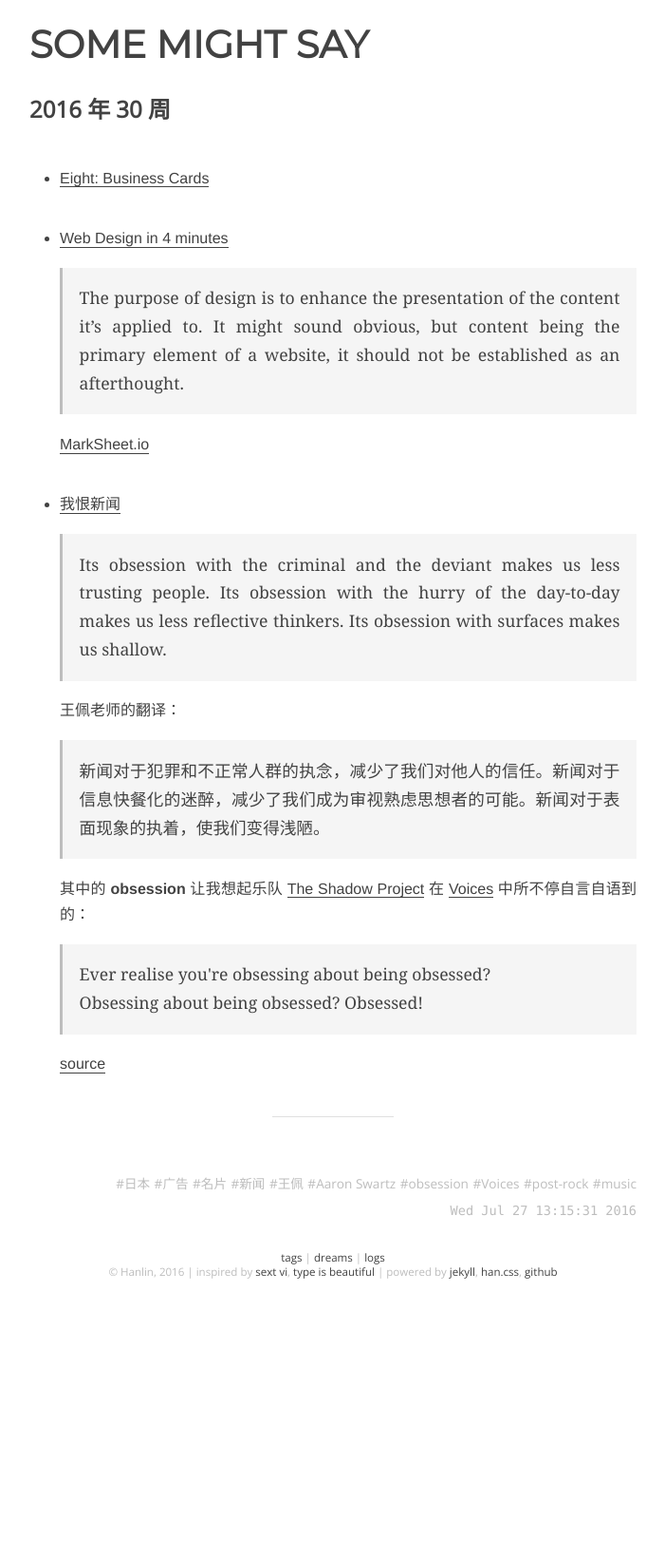
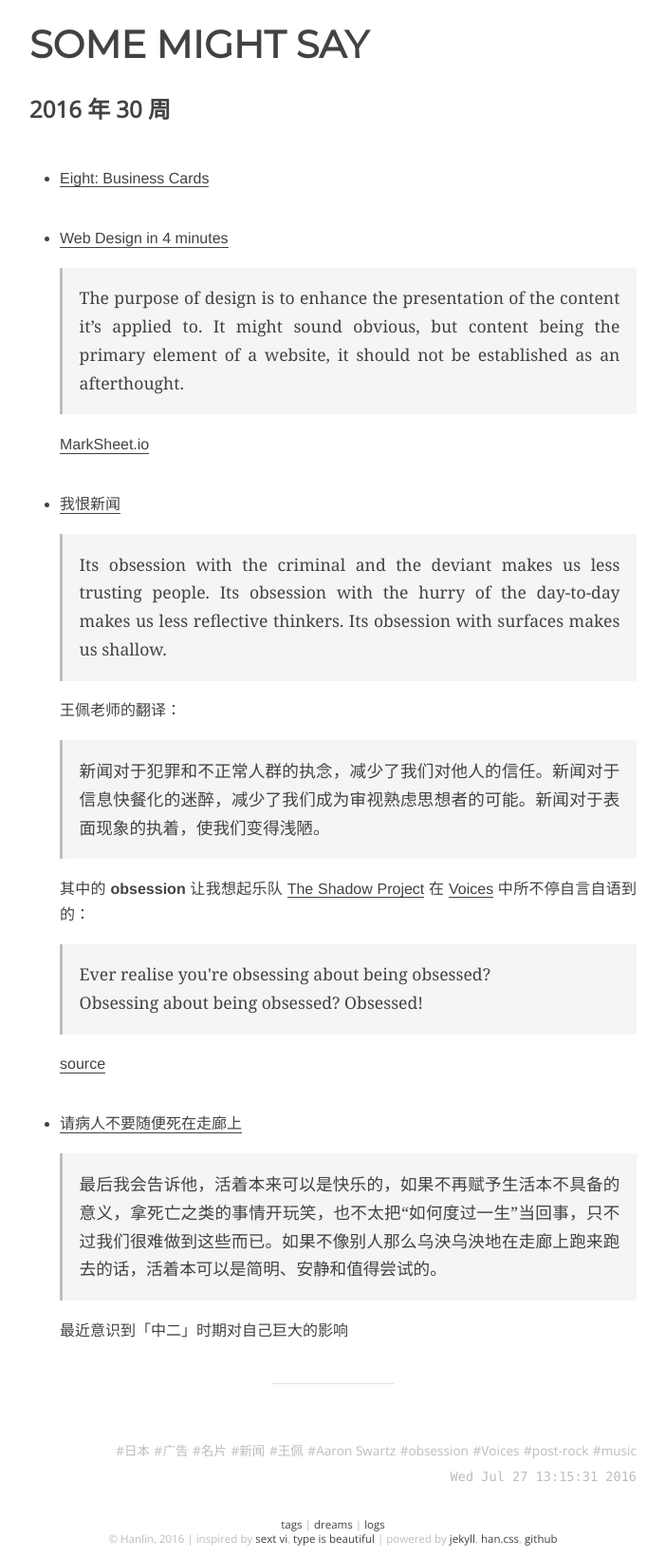
Before and after one commit to onion7878/word, a Jekyll site: the page built from _posts/logs/2016-04-11-30.md, in a window 1280 px wide. Shown: the whole page at 95% size, without its empty margins (289-990 px from the left). Built offline with Jekyll 4.4.1, drawn with Linux system fonts in a browser that asks for light colours; before the commit the page ends 1360 px from its top, so only the background shows below that.

Commit message:
add new item

```diff
--- a/_posts/logs/2016-04-11-30.md
+++ b/_posts/logs/2016-04-11-30.md
@@ -33,4 +33,10 @@ tags: [日本, 广告, 名片, 新闻, 王佩, Aaron Swartz, obsession, Voices,
 
 	[source](http://www.aaronsw.com/weblog/hatethenews)
 
+- [请病人不要随便死在走廊上](http://mp.weixin.qq.com/s?__biz=MzIzMDI2NzE2MQ%3D%3D&idx=1&mid=2651163984&sn=87770a5573da609eeac073d822a1fce3)
+
+	> 最后我会告诉他，活着本来可以是快乐的，如果不再赋予生活本不具备的意义，拿死亡之类的事情开玩笑，也不太把“如何度过一生”当回事，只不过我们很难做到这些而已。如果不像别人那么乌泱乌泱地在走廊上跑来跑去的话，活着本可以是简明、安静和值得尝试的。
+
+	最近意识到「中二」时期对自己巨大的影响
+
 ---
```
